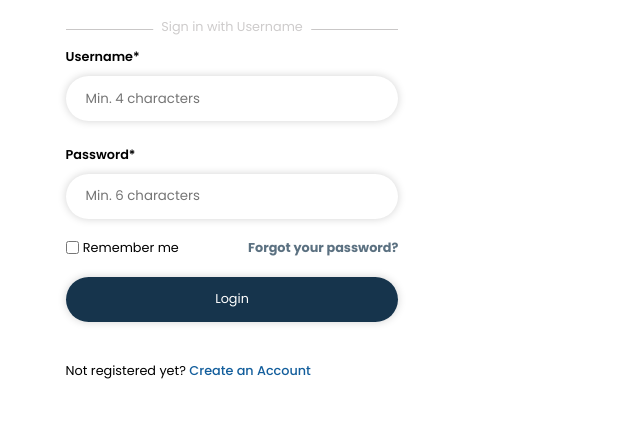
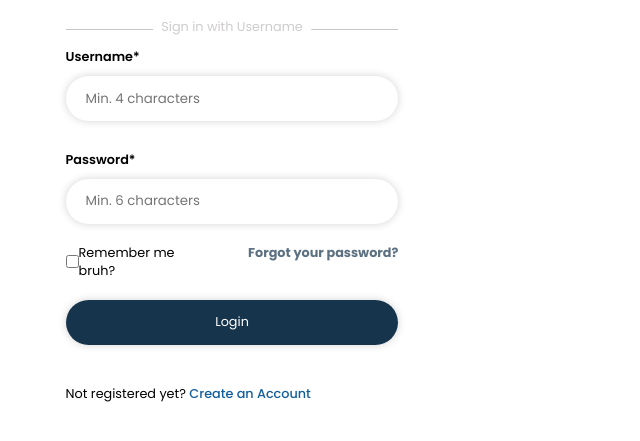
Before and after one commit to george-ajayiola/todolist-app, a plain HTML site: page public/index.html in a window 1280 px wide. Shown: the part 235-676 px from the top of the page, without its empty margins (88-728 px from the left). Drawn offline with Linux system fonts and the light colour scheme.

Commit message:
changed something

```diff
--- a/public/index.html
+++ b/public/index.html
@@ -45,7 +45,7 @@
                 <div class="aux-info">
                     <div class="check-shi">
                     <input type="checkbox" class="remember-me" >
-                    <p>Remember me </p></div>
+                    <p>Remember me bruh? </p></div>
                     <a href=""><h4>Forgot your password?</h4></a>
                 </div>
 
```
